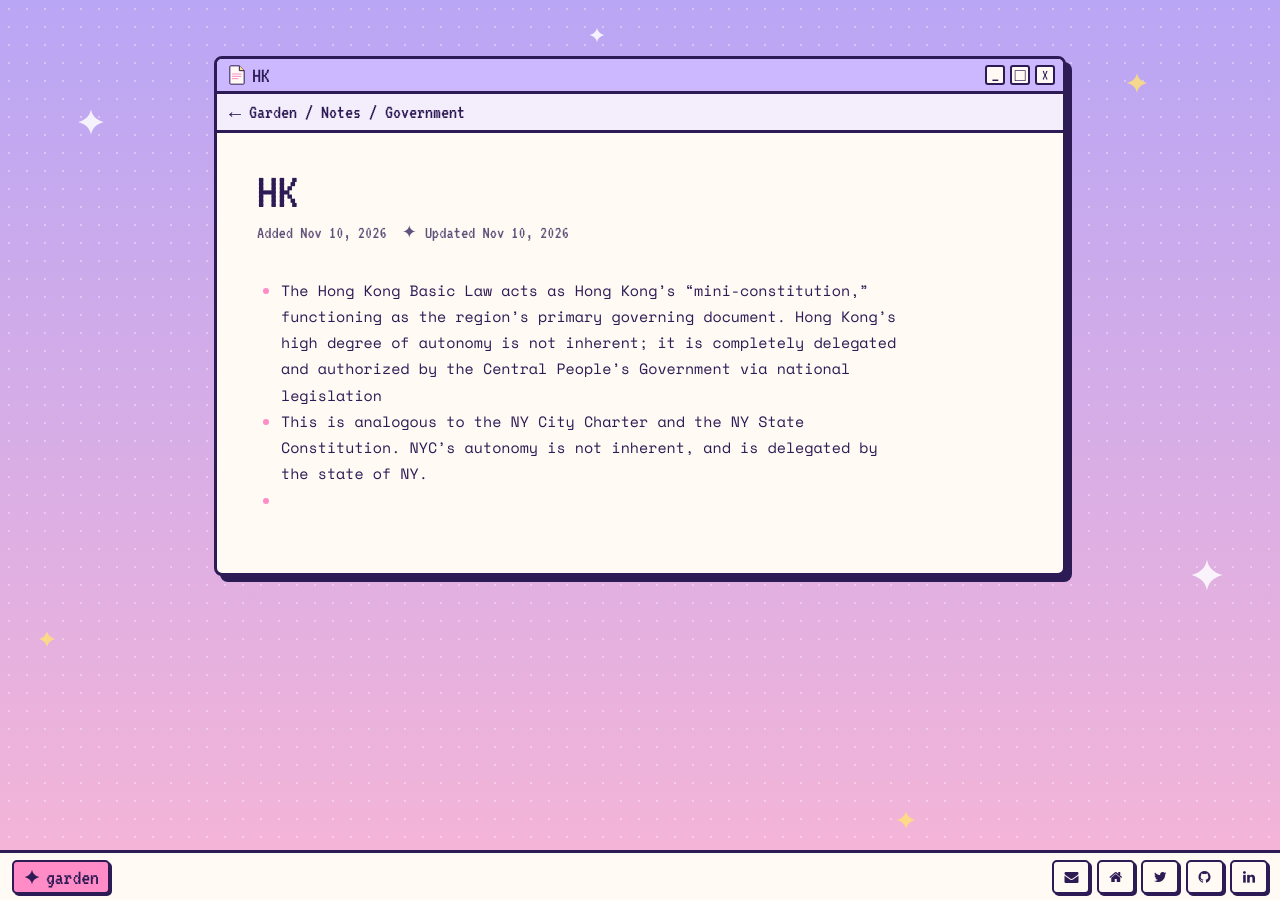
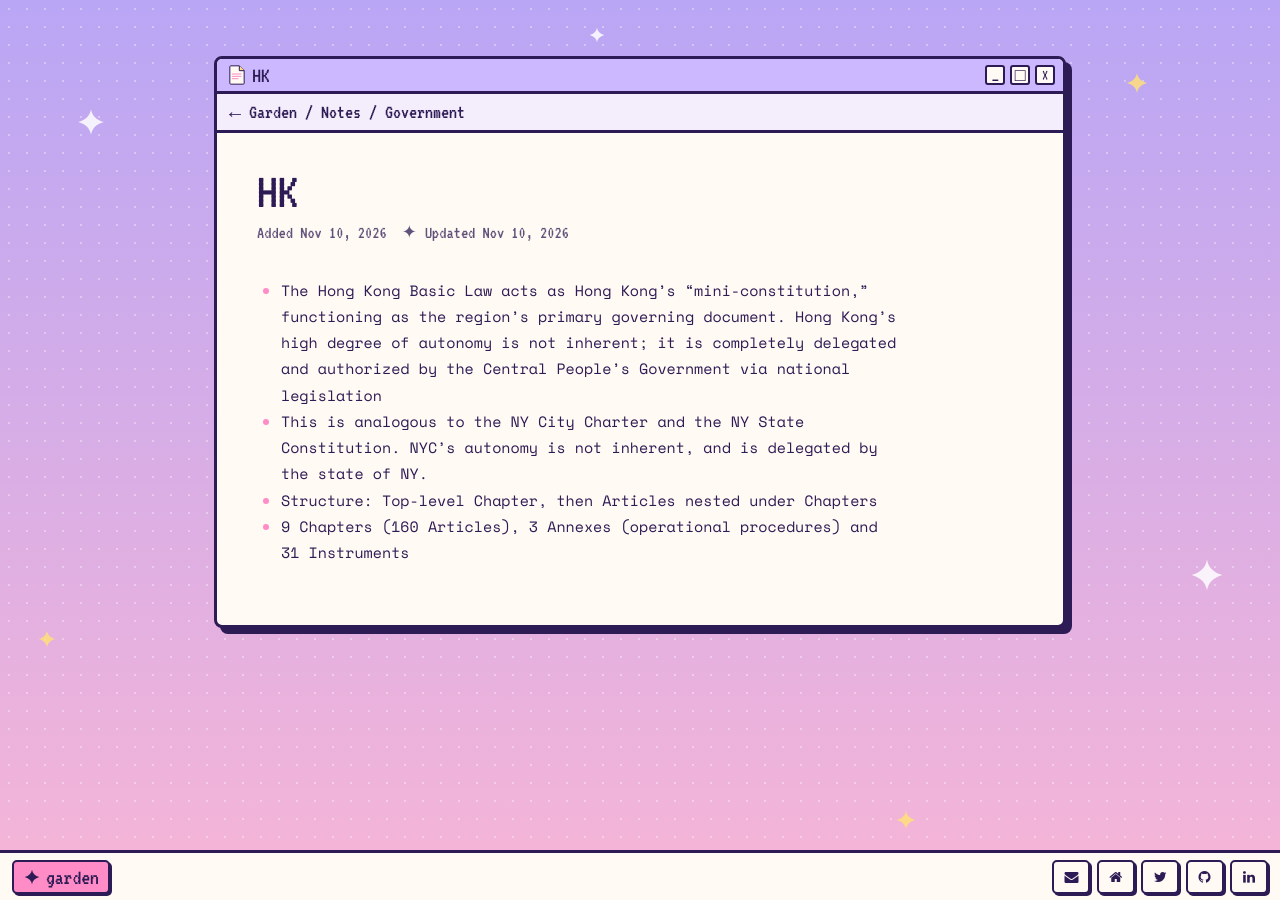
Before and after one commit to daphnepsy/garden, a Jekyll site: the page built from _notes/Notes/Government/HK.md, in a window 1280 px wide. Built offline with Jekyll 4.4.1, drawn with Linux system fonts in a browser that asks for light colours; Markdown is read by kramdown in place of the engine named in the settings.

Commit message:
Update HK

```diff
--- a/_notes/Notes/Government/HK.md
+++ b/_notes/Notes/Government/HK.md
@@ -5,4 +5,5 @@ updated: 2026-11-10
 ---
 - The Hong Kong Basic Law acts as Hong Kong's "mini-constitution," functioning as the region's primary governing document. Hong Kong's high degree of autonomy is not inherent; it is completely delegated and authorized by the Central People’s Government via national legislation
 - This is analogous to the NY City Charter and the NY State Constitution. NYC's autonomy is not inherent, and is delegated by the state of NY.
--
+- Structure: Top-level Chapter, then Articles nested under Chapters
+- 9 Chapters (160 Articles), 3 Annexes (operational procedures) and 31 Instruments
```
